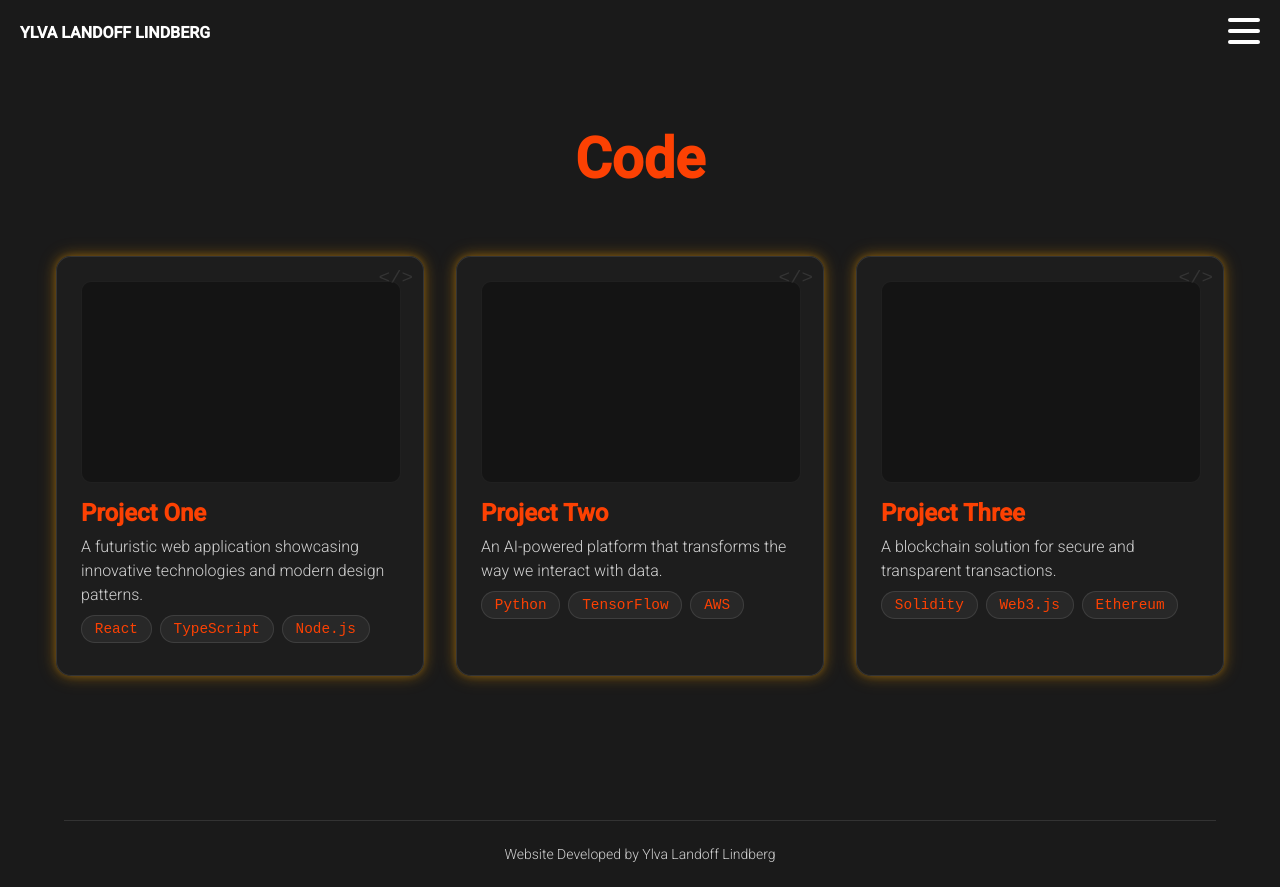
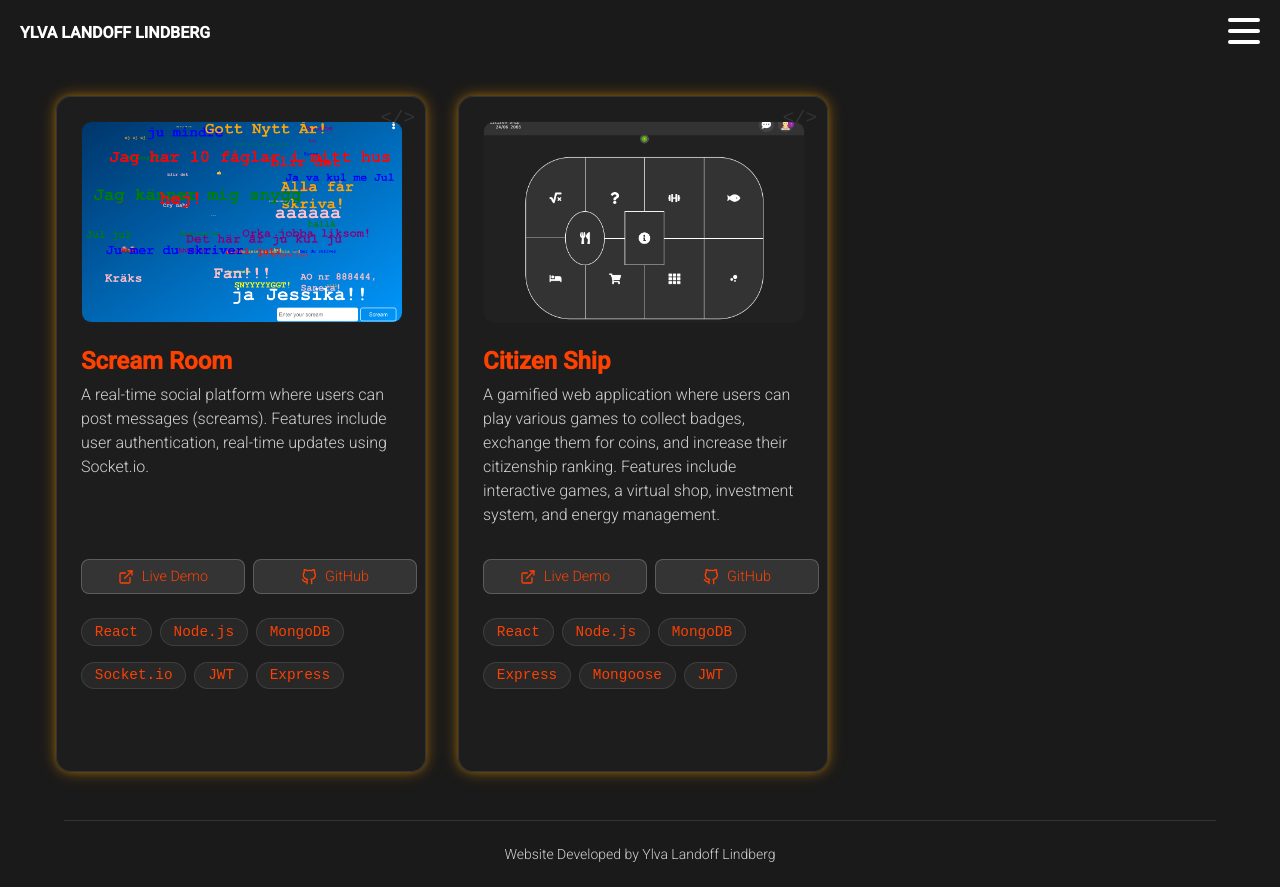
Before and after one commit to sssylvasss/ylva-homepage-next, a Next.js app: page /code in a window 1280 px wide. Built offline with nearby package versions, Linux system fonts and the light colour scheme.

Commit message:
Refactor ProjectCardComponent to include project and GitHub URLs, enhancing interactivity and user experience. Replace hardcoded project data with imported projectData for better data management. Remove unused Title component and adjust styles for improved layout.

```diff
--- /dev/null
+++ b/src/data/projects.ts
@@ -0,0 +1,37 @@
+export interface ProjectProps {
+  title: string;
+  description: string;
+  imageUrl?: string;
+  technologies: string[];
+  projectUrl?: string;
+  githubUrl?: string;
+}
+
+export const projects: ProjectProps[] = [
+  {
+    title: "Scream Room",
+    description:
+      "A real-time social platform where users can post messages (screams). Features include user authentication, real-time updates using Socket.io.",
+    imageUrl: "/images/screamroom.png",
+    projectUrl: "https://screamroom.netlify.app",
+    githubUrl: "https://github.com/sssylvasss/scream",
+    technologies: [
+      "React",
+      "Node.js",
+      "MongoDB",
+      "Socket.io",
+      "JWT",
+      "Express",
+    ],
+  },
+  {
+    title: "Citizen Ship",
+    description:
+      "A gamified web application where users can play various games to collect badges, exchange them for coins, and increase their citizenship ranking. Features include interactive games, a virtual shop, investment system, and energy management.",
+    imageUrl: "/images/citizenship.png",
+    projectUrl: "https://citizenship25.netlify.app",
+    githubUrl: "https://github.com/sssylvasss/citizenship25",
+    technologies: ["React", "Node.js", "MongoDB", "Express", "Mongoose", "JWT"],
+  },
+  // Add more projects as needed
+];
--- a/src/pages/code.tsx
+++ b/src/pages/code.tsx
@@ -3,6 +3,7 @@ import Head from "next/head";
 import Image from "next/image";
 import styled, { keyframes } from "styled-components";
 import type { NextPage } from "next";
+import { type ProjectProps, projects as projectData } from "../data/projects";
 
 const glowAnimation = keyframes`
   0% {
@@ -51,18 +52,6 @@ const ContentSection = styled.section`
   z-index: 1;
 `;
 
-const Title = styled.h1`
-  font-size: 2.5rem;
-  color: ${({ theme }) => theme.colors.orange};
-  margin-bottom: 3rem;
-  text-align: center;
-  position: relative;
-
-  @media (min-width: ${({ theme }) => theme.breakpoints.desktop}) {
-    font-size: 3.5rem;
-  }
-`;
-
 const ProjectsGrid = styled.div`
   display: grid;
   grid-template-columns: 1fr;
@@ -83,11 +72,14 @@ const ProjectCard = styled.div`
   border-radius: 15px;
   padding: 1.5rem;
   transition: transform 0.3s ease, box-shadow 0.3s ease;
-  cursor: pointer;
   position: relative;
   overflow: hidden;
   border: 1px solid rgba(255, 255, 255, 0.1);
   animation: ${glowAnimation} 3s infinite ease-in-out;
+  min-width: 320px;
+  height: 100%;
+  display: flex;
+  flex-direction: column;
 
   &:hover {
     transform: translateY(-5px);
@@ -138,6 +130,11 @@ const ProjectDescription = styled.p`
   color: rgba(255, 255, 255, 0.8);
   margin: 0;
   line-height: 1.5;
+  height: 9rem;
+  overflow: hidden;
+  display: -webkit-box;
+  -webkit-line-clamp: 6;
+  -webkit-box-orient: vertical;
 `;
 
 const TechTag = styled.span`
@@ -156,27 +153,129 @@ const TechTag = styled.span`
   }
 `;
 
-interface ProjectProps {
-  title: string;
-  description: string;
-  imageUrl?: string;
-  technologies: string[];
+const LinkButton = styled.a`
+  display: inline-flex;
+  align-items: center;
+  justify-content: center;
+  padding: 0.5rem 1rem;
+  background-color: rgba(255, 255, 255, 0.1);
+  border: 1px solid rgba(255, 255, 255, 0.2);
+  border-radius: 8px;
+  color: ${({ theme }) => theme.colors.orange};
+  text-decoration: none;
+  font-size: 0.9rem;
+  transition: all 0.2s ease;
+  flex: 1;
+  min-width: 130px;
+  white-space: nowrap;
+
+  &:hover {
+    background-color: rgba(255, 255, 255, 0.2);
+    transform: translateY(-2px);
   }
+
+  svg {
+    margin-right: 0.5rem;
+  }
+`;
 
 const ProjectCardComponent: React.FC<ProjectProps> = ({
   title,
   description,
   imageUrl,
   technologies,
-}) => (
+  projectUrl,
+  githubUrl,
+}) => {
+  return (
     <ProjectCard>
-    <ProjectImage>
+      <ProjectImage
+        style={{ cursor: projectUrl ? "pointer" : "default" }}
+        onClick={() => projectUrl && window.open(projectUrl, "_blank")}
+      >
         {imageUrl && (
-        <Image src={imageUrl} alt={title} fill style={{ objectFit: "cover" }} />
+          <Image
+            src={imageUrl}
+            alt={title}
+            fill
+            style={{ objectFit: "cover" }}
+          />
         )}
       </ProjectImage>
       <ProjectTitle>{title}</ProjectTitle>
       <ProjectDescription>{description}</ProjectDescription>
+      <div
+        style={{
+          margin: "2rem 0 1rem 0",
+          display: "flex",
+          flexDirection: "row",
+          gap: "0.5rem",
+          flexWrap: "nowrap",
+        }}
+      >
+        {projectUrl && (
+          <LinkButton
+            href={projectUrl}
+            target="_blank"
+            rel="noopener noreferrer"
+          >
+            <svg
+              width="16"
+              height="16"
+              viewBox="0 0 24 24"
+              fill="none"
+              xmlns="http://www.w3.org/2000/svg"
+            >
+              <path
+                d="M18 13v6a2 2 0 0 1-2 2H5a2 2 0 0 1-2-2V8a2 2 0 0 1 2-2h6"
+                stroke="currentColor"
+                strokeWidth="2"
+                strokeLinecap="round"
+                strokeLinejoin="round"
+              />
+              <path
+                d="M15 3h6v6"
+                stroke="currentColor"
+                strokeWidth="2"
+                strokeLinecap="round"
+                strokeLinejoin="round"
+              />
+              <path
+                d="M10 14L21 3"
+                stroke="currentColor"
+                strokeWidth="2"
+                strokeLinecap="round"
+                strokeLinejoin="round"
+              />
+            </svg>
+            Live Demo
+          </LinkButton>
+        )}
+        {githubUrl && (
+          <LinkButton
+            href={githubUrl}
+            target="_blank"
+            rel="noopener noreferrer"
+          >
+            <svg
+              width="16"
+              height="16"
+              viewBox="0 0 24 24"
+              fill="none"
+              xmlns="http://www.w3.org/2000/svg"
+            >
+              <path
+                d="M9 19c-5 1.5-5-2.5-7-3m14 6v-3.87a3.37 3.37 0 0 0-.94-2.61c3.14-.35 6.44-1.54 6.44-7A5.44 5.44 0 0 0 20 4.77 5.07 5.07 0 0 0 19.91 1S18.73.65 16 2.48a13.38 13.38 0 0 0-7 0C6.27.65 5.09 1 5.09 1A5.07 5.07 0 0 0 5 4.77a5.44 5.44 0 0 0-1.5 3.78c0 5.42 3.3 6.61 6.44 7A3.37 3.37 0 0 0 9 18.13V22"
+                stroke="currentColor"
+                strokeWidth="2"
+                strokeLinecap="round"
+                strokeLinejoin="round"
+              />
+            </svg>
+            GitHub
+          </LinkButton>
+        )}
+      </div>
       <div>
         {technologies.map((tech, index) => (
           <TechTag key={index}>{tech}</TechTag>
@@ -184,30 +283,10 @@ const ProjectCardComponent: React.FC<ProjectProps> = ({
       </div>
     </ProjectCard>
   );
+};
 
 const Code: NextPage = () => {
-  // Example projects - replace with your actual data later
-  const projects: ProjectProps[] = [
-    {
-      title: "Project One",
-      description:
-        "A futuristic web application showcasing innovative technologies and modern design patterns.",
-      technologies: ["React", "TypeScript", "Node.js"],
-    },
-    {
-      title: "Project Two",
-      description:
-        "An AI-powered platform that transforms the way we interact with data.",
-      technologies: ["Python", "TensorFlow", "AWS"],
-    },
-    {
-      title: "Project Three",
-      description:
-        "A blockchain solution for secure and transparent transactions.",
-      technologies: ["Solidity", "Web3.js", "Ethereum"],
-    },
-    // Add more projects as needed
-  ];
+  const projects = projectData;
 
   return (
     <>
@@ -221,7 +300,6 @@ const Code: NextPage = () => {
 
       <CodeContainer>
         <ContentSection>
-          <Title>Code</Title>
           <ProjectsGrid>
             {projects.map((project, index) => (
               <ProjectCardComponent key={index} {...project} />
```
Also changed, not shown: public/images/citizenship.png (added), public/images/screamroom.png (added). Lines whose indentation alone changed are shown as unchanged.
